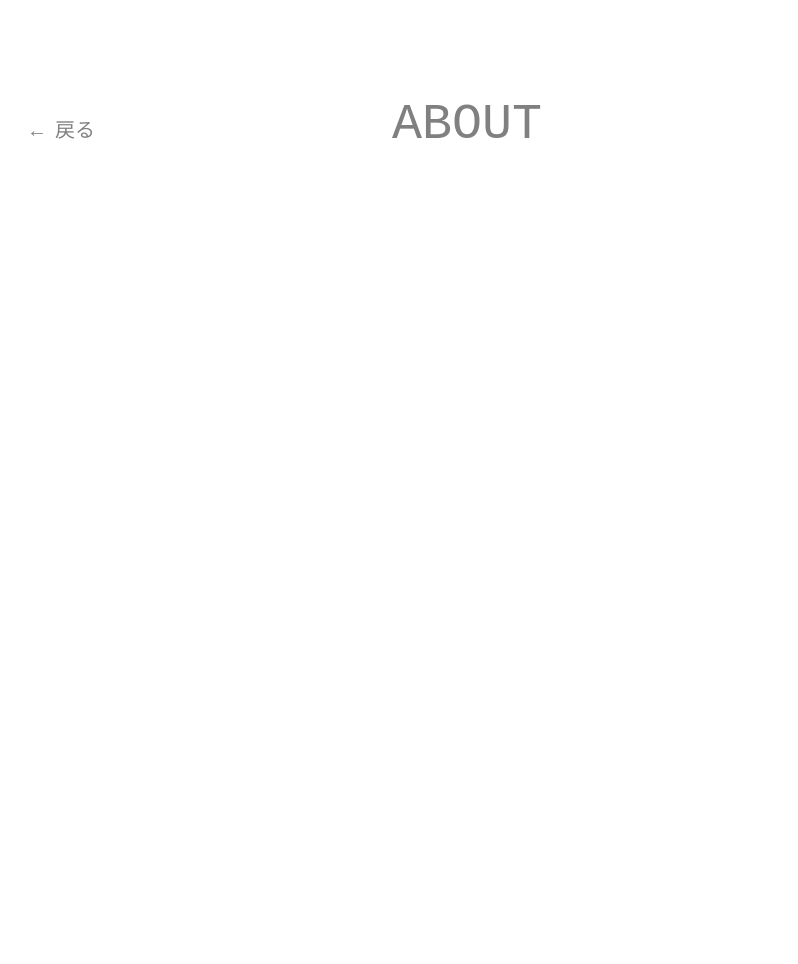
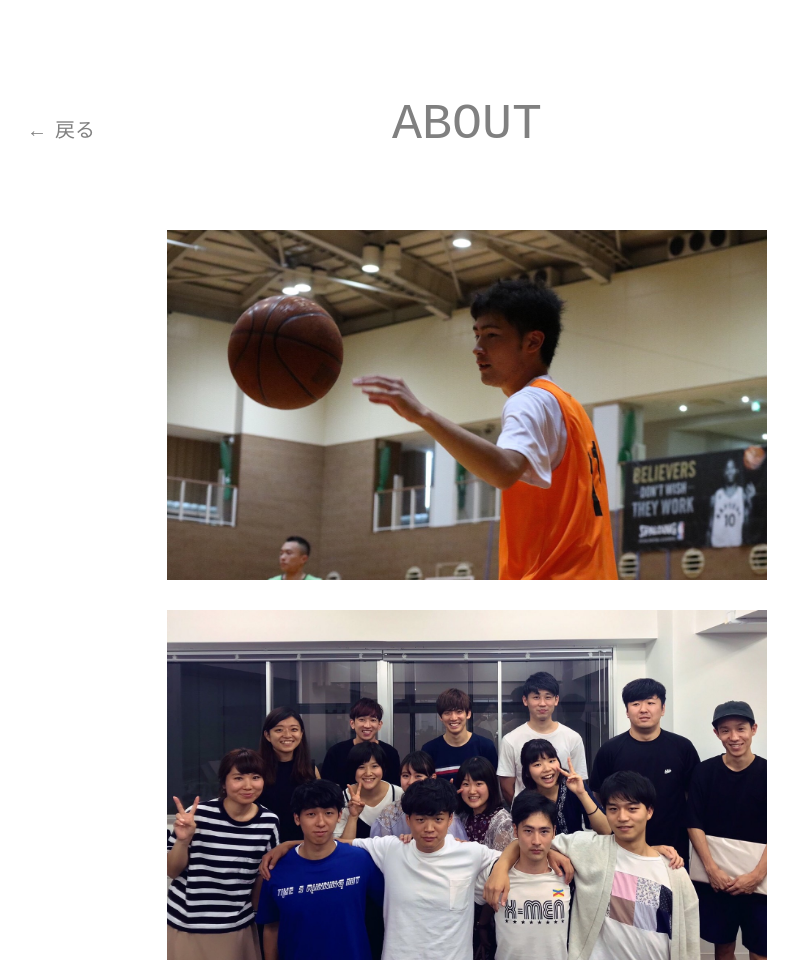
Before and after one commit to mths-gh/portfolio2.1, a plain HTML site: page link.html in a window 1280 px wide. Shown: the top 964 px of the page, without its empty margins (173-971 px from the left). Drawn offline with Linux system fonts and the light colour scheme.

Commit message:
Update style.css

```diff
--- a/style.css
+++ b/style.css
@@ -266,6 +266,15 @@ li {
   width: inherit;
   height: 350px;
   margin-bottom: 30px;
+  background-size: cover;
+}
+
+.about .hkbs2 {
+  background-image: url('hkbs2.jpg');
+}
+
+.about .hkdsc3 {
+  background-image: url('hkdsc3.jpg');
 }
 
 .about .text-wrapper {
```
